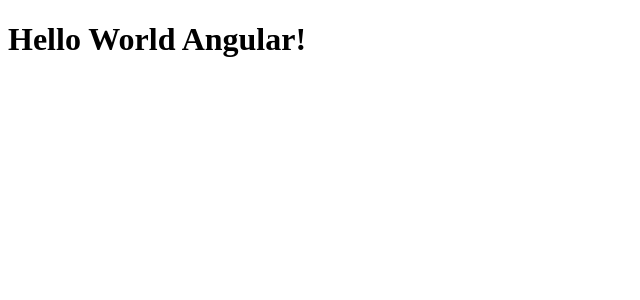
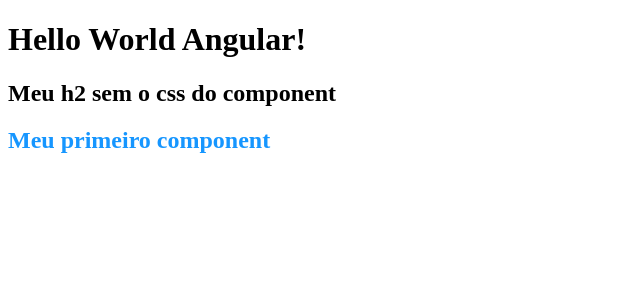
Before and after one commit to lucasmoraist/Angular, an Angular app in the folder curso-angular/: page / in a window 1280 px wide. Shown: the top 300 px of the page, without its empty margins (0-640 px from the left). Built offline with nearby package versions, Linux system fonts and the light colour scheme.

Commit message:
Criando components dentro da pasta de component com ng generate component components/<nome>

```diff
--- a/curso-angular/src/app/app.component.html
+++ b/curso-angular/src/app/app.component.html
@@ -1 +1,3 @@
 <h1>Hello World Angular!</h1>
+<h2>Meu h2 sem o css do component</h2>
+<app-first-components></app-first-components>
--- a/curso-angular/src/app/app.module.ts
+++ b/curso-angular/src/app/app.module.ts
@@ -3,10 +3,12 @@
 
 import { AppRoutingModule } from './app-routing.module';
 import { AppComponent } from './app.component';
+import { FirstComponentsComponent } from './components/first-components/first-components.component';
 
 @NgModule({
   declarations: [
-    AppComponent
+    AppComponent,
+    FirstComponentsComponent
   ],
   imports: [
     BrowserModule,
--- /dev/null
+++ b/curso-angular/src/app/components/first-components/first-components.component.css
@@ -0,0 +1,3 @@
+h2{
+    color: rgb(22, 150, 255);
+}
--- /dev/null
+++ b/curso-angular/src/app/components/first-components/first-components.component.html
@@ -0,0 +1 @@
+<h2>Meu primeiro component</h2>
--- /dev/null
+++ b/curso-angular/src/app/components/first-components/first-components.component.ts
@@ -0,0 +1,15 @@
+import { Component, OnInit } from '@angular/core';
+
+@Component({
+  selector: 'app-first-components',
+  templateUrl: './first-components.component.html',
+  styleUrls: ['./first-components.component.css']
+})
+export class FirstComponentsComponent implements OnInit {
+
+  constructor() { }
+
+  ngOnInit(): void {
+  }
+
+}
--- a/curso-angular/src/index.html
+++ b/curso-angular/src/index.html
@@ -1,5 +1,5 @@
 <!doctype html>
-<html lang="en">
+<html lang="pt-br">
 <head>
   <meta charset="utf-8">
   <title>CursoAngular</title>
```
Also changed, not shown: 1 other file (tests, documents, lock files or other folders).
